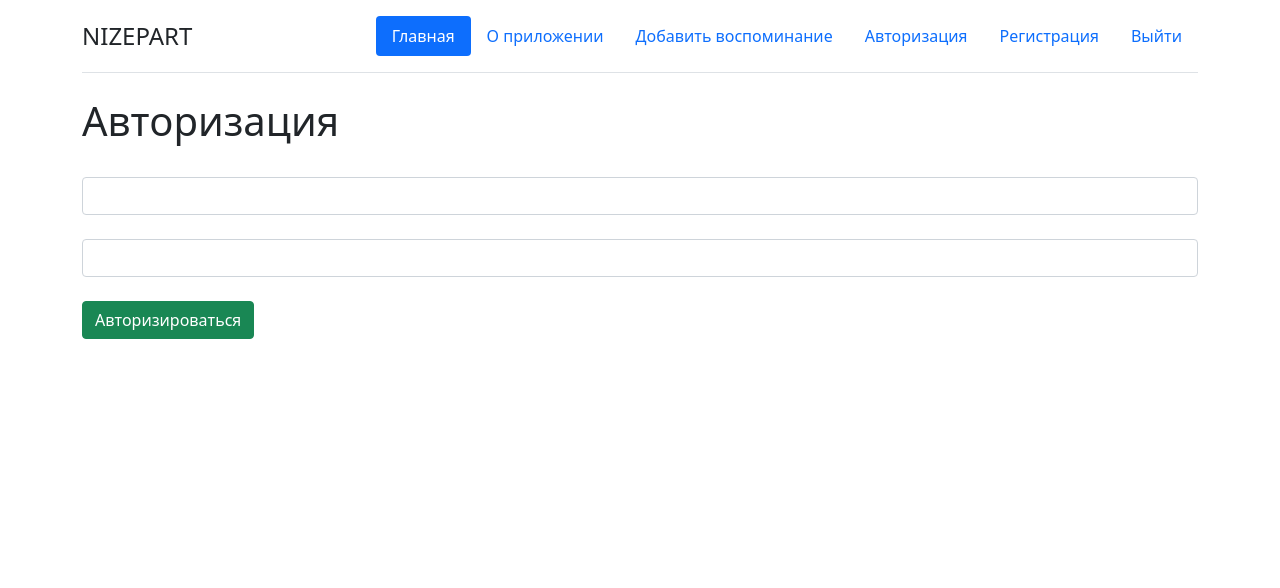
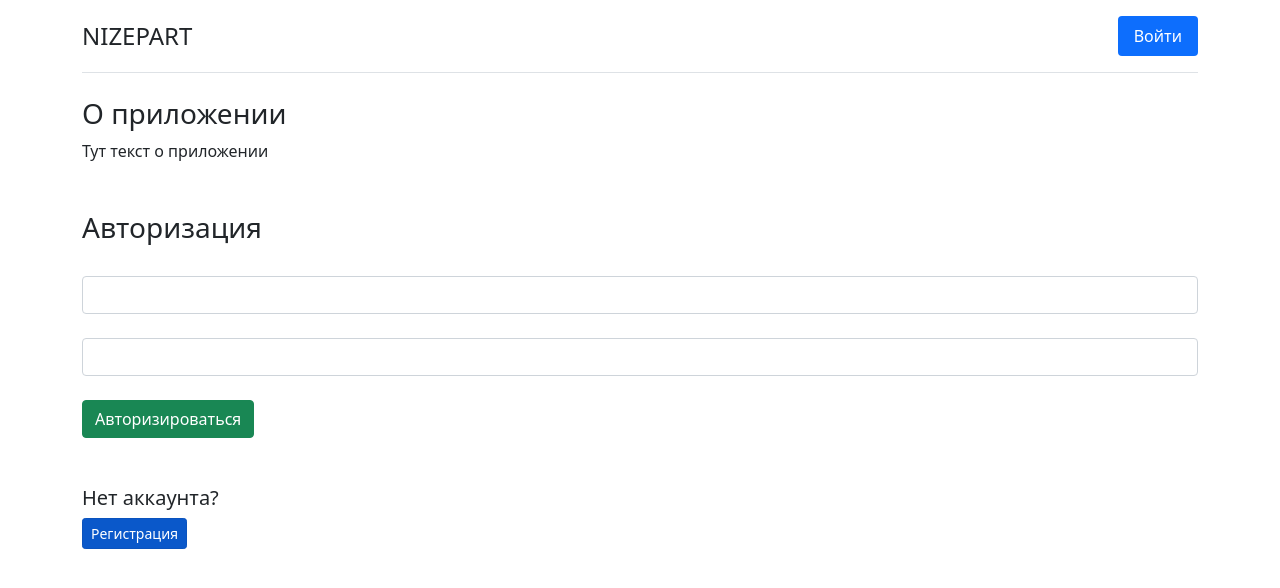
Before and after one commit to nizepart/very_interesting_project, a Django app: page /login in a window 1280 px wide. Shown: the top 588 px of the page. Run offline with Django 3.2, Linux system fonts and the light colour scheme.

Commit message:
several addons to basic reg and auth forms

```diff
--- a/places_remember/templates/places_remember/base.html
+++ b/places_remember/templates/places_remember/base.html
@@ -17,12 +17,17 @@
         </a>
 
         <ul class="nav nav-pills">
-            <li class="nav-item"><a href="{% url 'home' %}" class="nav-link active">Главная</a></li>
-            <li class="nav-item"><a href="{% url 'about' %}" class="nav-link">О приложении</a></li>
-            <li class="nav-item"><a href="{% url 'create' %}" class="nav-link">Добавить воспоминание</a></li>
-            <li class="nav-item"><a href="{% url 'login' %}" class="nav-link">Авторизация</a></li>
-            <li class="nav-item"><a href="{% url 'register' %}" class="nav-link">Регистрация</a></li>
-            <li class="nav-item"><a href="{% url 'logout' %}" class="nav-link">Выйти</a></li>
+            {% if request.user.is_authenticated %}
+                <li class="nav-item"><a href="{% url 'home' %}" class="nav-link active">Главная</a></li>
+                <li class="nav-item"><a href="{% url 'about' %}" class="nav-link">О приложении</a></li>
+                <li class="nav-item"><a href="{% url 'create' %}" class="nav-link">Добавить воспоминание</a></li>
+            {% endif %}
+            {% if request.user.is_authenticated == False %}
+                <li class="nav-item"><a href="{% url 'login' %}" class="nav-link active">Войти</a></li>
+            {% endif %}
+            {% if request.user.is_authenticated %}
+                <li class="nav-item"><a href="{% url 'logout' %}" class="nav-link">Выйти</a></li>
+            {% endif %}
         </ul>
         </header>
     </div>
--- a/places_remember/templates/places_remember/login.html
+++ b/places_remember/templates/places_remember/login.html
@@ -4,11 +4,15 @@
 {% endblock %}
 
 {% block content %}
-    <h1>Авторизация</h1><br>
+    <h3>О приложении</h3>
+    <p class="mb-5">Тут текст о приложении</p>
+    <h3>Авторизация</h3><br>
     <form method="post" action="">
         {% csrf_token %}
         <input type="text" name="username" class="form-control"><br>
-        <input type="text" name="password" class="form-control"><br>
+        <input type="password" name="password" class="form-control"><br>
         <button type="submit" class="btn btn-success">Авторизироваться</button>
     </form>
+    <h5 class="mt-5">Нет аккаунта?</h5>
+    <a href="{% url 'register' %}" class="btn btn-primary btn-sm active" role="button" aria-pressed="true">Регистрация</a>
 {% endblock %}
--- a/places_remember/templates/places_remember/register.html
+++ b/places_remember/templates/places_remember/register.html
@@ -4,7 +4,7 @@
 {% endblock %}
 
 {% block content %}
-    <h1>Регистрация</h1><br>
+    <h3>Регистрация</h3><br>
     <form method="post" action="">
         {% csrf_token %}
         {{ form.username }}<br>
@@ -19,4 +19,6 @@
         <br>
         <button type="submit" class="btn btn-success">Создать пользователя</button>
     </form>
+    <h5 class="mt-5">Уже есть аккаунт?</h5>
+    <a href="{% url 'login' %}" class="btn btn-primary btn-sm active" role="button" aria-pressed="true">Авторизация</a>
 {% endblock %}
```
Also changed, not shown: db.sqlite3.
